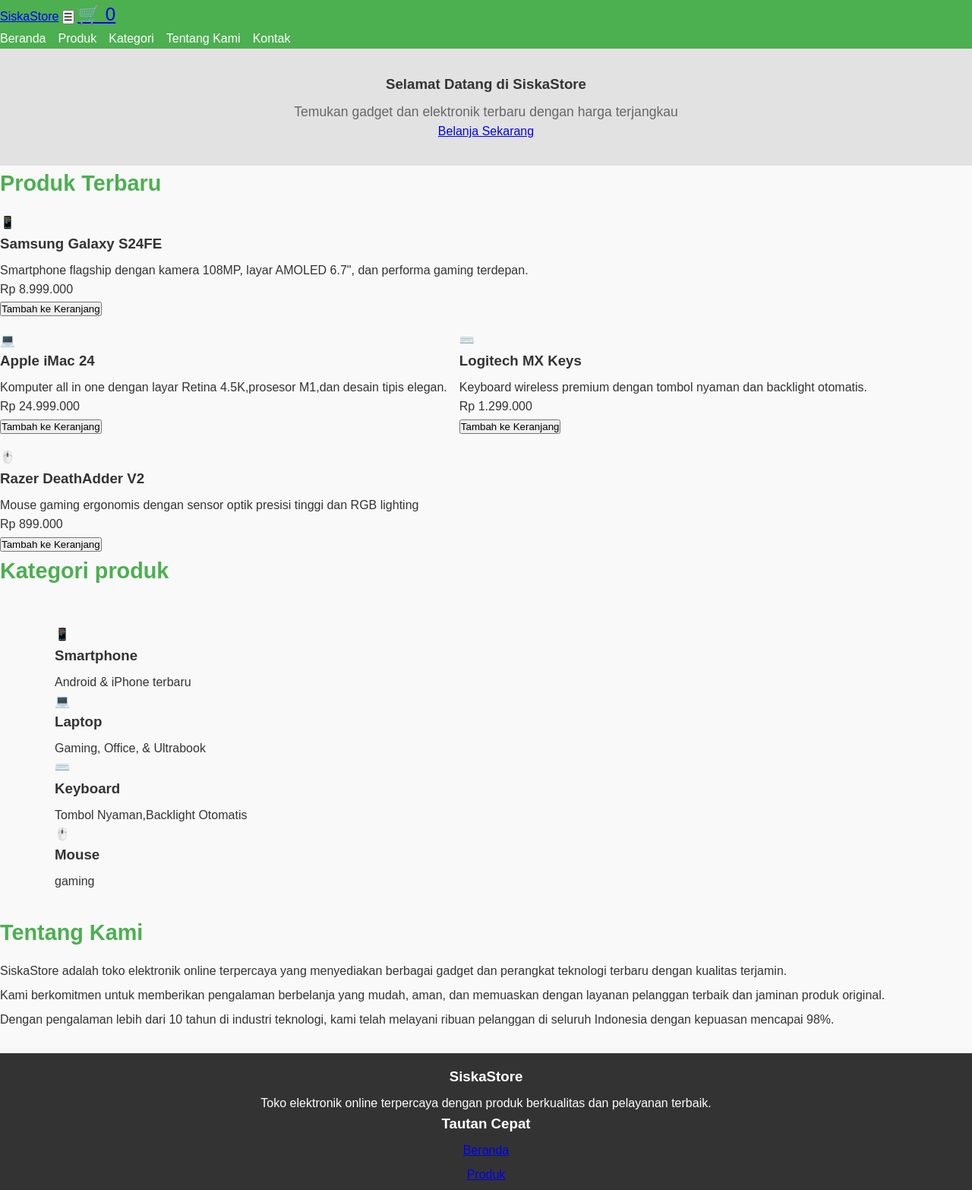
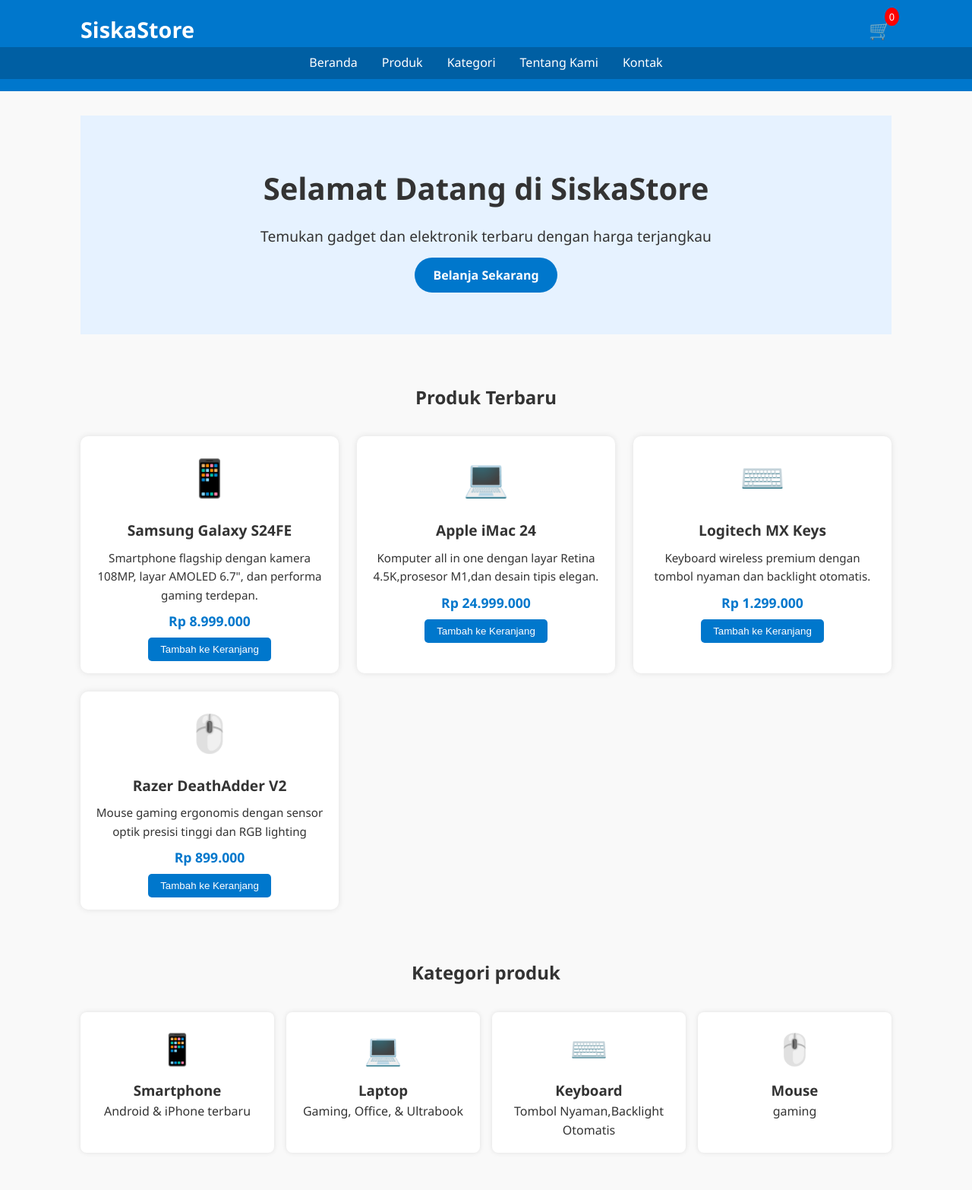
Before and after one commit to Siskasylvia/e-commerce-project--Siska-Sylvia, a plain HTML site: page Index.HTML in a window 1280 px wide. Shown: the top 1566 px of the page at 76% size. Drawn offline with Linux system fonts and the light colour scheme; a script that the page names is missing.

Commit message:
Update Style.css

```diff
--- a/Style.css
+++ b/Style.css
@@ -1,177 +1,249 @@
 /* Reset dasar */
 * {
-  box-sizing: border-box;
   margin: 0;
   padding: 0;
+  box-sizing: border-box;
 }
 
+/* Global */
 body {
-  font-family: sans-serif;
+  font-family: 'Segoe UI', sans-serif;
+  background-color: #f9f9f9;
+  color: #333;
   line-height: 1.6;
-  background: #f9f9f9;
-  color: #333;
 }
 
-/* Kontainer utama header */
-.container {
+a {
+  color: inherit;
+  text-decoration: none;
+}
+
+header {
+  background-color: #0077cc;
+  color: white;
+  padding: 1rem 0;
+}
+
+.header-container {
   display: flex;
   justify-content: space-between;
   align-items: center;
-  padding: 1rem;
+  max-width: 1100px;
+  margin: 0 auto;
+  padding: 0 1rem;
 }
 
-/* Header */
-header {
-  background-color: #4CAF50;
-  color: white;
+.logo {
+  font-size: 1.8rem;
+  font-weight: bold;
 }
 
-header h1 {
+.cart-icon {
+  position: relative;
   font-size: 1.5rem;
 }
 
-/* Navigasi */
-nav ul {
+.cart-count {
+  position: absolute;
+  top: -10px;
+  right: -10px;
+  background: red;
+  color: white;
+  border-radius: 50%;
+  padding: 2px 6px;
+  font-size: 0.8rem;
+}
+
+nav {
+  background-color: #005fa3;
+}
+
+.nav-container {
+  max-width: 1100px;
+  margin: 0 auto;
+  padding: 0.5rem 1rem;
+}
+
+.nav-menu {
+  display: flex;
+  justify-content: center;
   list-style: none;
+  gap: 2rem;
+}
+
+.nav-menu li a {
+  color: white;
+  font-weight: 500;
+}
+
+.hero {
+  background-color: #e6f2ff;
+  text-align: center;
+  padding: 4rem 1rem;
+}
+
+.hero h1 {
+  font-size: 2.5rem;
+  margin-bottom: 1rem;
+}
+
+.hero p {
+  font-size: 1.2rem;
+  margin-bottom: 1.5rem;
+}
+
+.cta-button {
+  background-color: #0077cc;
+  color: white;
+  padding: 0.75rem 1.5rem;
+  border-radius: 25px;
+  font-weight: bold;
+}
+
+section {
+  padding: 2rem 1rem;
+  max-width: 1100px;
+  margin: 0 auto;
+}
+
+h2 {
+  text-align: center;
+  margin-bottom: 2rem;
+}
+
+/* Produk */
+.product-grid {
+  display: grid;
+  grid-template-columns: repeat(auto-fit, minmax(250px, 1fr));
+  gap: 1.5rem;
+}
+
+.product-card {
+  background: white;
+  border-radius: 10px;
+  padding: 1rem;
+  box-shadow: 0 0 8px rgba(0,0,0,0.1);
   display: flex;
+  flex-direction: column;
+  align-items: center;
+  text-align: center;
+}
+
+.product-image {
+  font-size: 3rem;
+  margin-bottom: 1rem;
+}
+
+.product-name {
+  font-size: 1.2rem;
+  font-weight: bold;
+}
+
+.product-description {
+  font-size: 0.95rem;
+  margin: 0.5rem 0;
+}
+
+.product-price {
+  font-size: 1.1rem;
+  color: #0077cc;
+  font-weight: bold;
+  margin-bottom: 0.5rem;
+}
+
+.add-to-cart {
+  padding: 0.5rem 1rem;
+  background: #0077cc;
+  color: white;
+  border: none;
+  border-radius: 5px;
+  cursor: pointer;
+}
+
+/* Kategori */
+.categories {
+  display: grid;
+  grid-template-columns: repeat(auto-fit, minmax(200px, 1fr));
   gap: 1rem;
 }
 
-nav a {
-  color: white;
-  text-decoration: none;
+.category-card {
+  background: #ffffff;
+  text-align: center;
+  padding: 1rem;
+  border-radius: 8px;
+  box-shadow: 0 0 6px rgba(0,0,0,0.1);
 }
 
-/* Ikon keranjang */
-.cart-icon {
-  font-size: 1.5rem;
+.category-icon {
+  font-size: 2.5rem;
+  margin-bottom: 0.5rem;
 }
 
-/* Hero section */
-.hero {
-  background: #e2e2e2;
-  padding: 2rem;
-  text-align: center;
-}
-
-.hero h2 {
-  font-size: 2rem;
-  margin-bottom: 0.5rem;
-  color: #333;
-}
-
-.hero p {
-  font-size: 1.1rem;
-  color: #666;
-}
-
-/* Judul section umum */
-h2 {
-  font-size: 1.8rem;
-  margin-bottom: 1rem;
-  color: #4CAF50;
-}
-
-/* Paragraf umum */
-p {
-  margin-top: 0.5rem;
-  line-height: 1.5;
-}
-
-/* Section konten */
-.products,
-.categories,
-.about {
-  padding: 2rem;
-  max-width: 1200px;
-  margin: auto;
-}
-
-/* Grid produk */
-.product-grid {
-  display: flex;
-  flex-wrap: wrap;
-  gap: 1rem;
-}
-
-/* Kartu produk */
-.product {
-  background: white;
-  padding: 1rem;
+/* Tentang Kami */
+.about-content {
+  background: #ffffff;
+  padding: 1.5rem;
   border-radius: 8px;
-  flex: 1 1 calc(33% - 1rem);
-  box-shadow: 0 2px 5px rgba(0, 0, 0, 0.1);
-  transition: transform 0.2s ease;
-}
-
-.product:hover {
-  transform: translateY(-5px);
-}
-
-.product h3 {
-  margin-bottom: 0.5rem;
-  font-size: 1.2rem;
-}
-
-/* Harga produk */
-.price {
-  font-weight: bold;
-  color: #4CAF50;
-  margin-top: 0.5rem;
-}
-
-/* Kategori */
-.categories ul {
-  list-style: disc inside;
-  padding-left: 1rem;
+  box-shadow: 0 0 6px rgba(0,0,0,0.1);
+  line-height: 1.8;
 }
 
 /* Footer */
 footer {
-  background-color: #333;
+  background: #333;
   color: white;
-  text-align: center;
-  padding: 1rem;
-  margin-top: 2rem;
+  padding-top: 2rem;
 }
 
-/* Responsif */
-@media (max-width: 1200px) {
-  .product {
-    flex: 1 1 calc(50% - 1rem);
+.footer-content {
+  display: grid;
+  grid-template-columns: repeat(auto-fit, minmax(200px, 1fr));
+  gap: 2rem;
+  max-width: 1100px;
+  margin: auto;
+  padding: 0 1rem;
+}
+
+.footer-section h3 {
+  margin-bottom: 1rem;
+}
+
+.footer-section p,
+.footer-section a {
+  font-size: 0.9rem;
+  color: #ddd;
+}
+
+.footer-bottom {
+  text-align: center;
+  padding: 1rem 0;
+  background: #222;
+  font-size: 0.85rem;
+}
+
+/* Responsive */
+@media (max-width: 768px) {
+  .nav-menu {
+    flex-direction: column;
+    display: none;
+  }
+
+  .nav-menu.active {
+    display: flex;
+  }
+
+  .mobile-menu-toggle {
+    display: block;
+    background: none;
+    border: none;
+    font-size: 1.8rem;
+    color: white;
   }
 }
 
-@media (max-width: 768px) {
-  .container {
-    flex-direction: column;
-    align-items: flex-start;
-  }
-
-  nav ul {
-    flex-direction: column;
-    gap: 0.5rem;
-  }
-
-  .product {
-    flex: 1 1 100%;
+@media (min-width: 769px) {
+  .mobile-menu-toggle {
+    display: none;
   }
 }
-
-@media (max-width: 480px) {
-  body {
-    font-size: 0.9rem;
-  }
-
-  header h1 {
-    font-size: 1.2rem;
-  }
-
-  .cart-icon {
-    font-size: 1.2rem;
-  }
-
-  h2 {
-    font-size: 1.4rem;
-  }
-}
```
